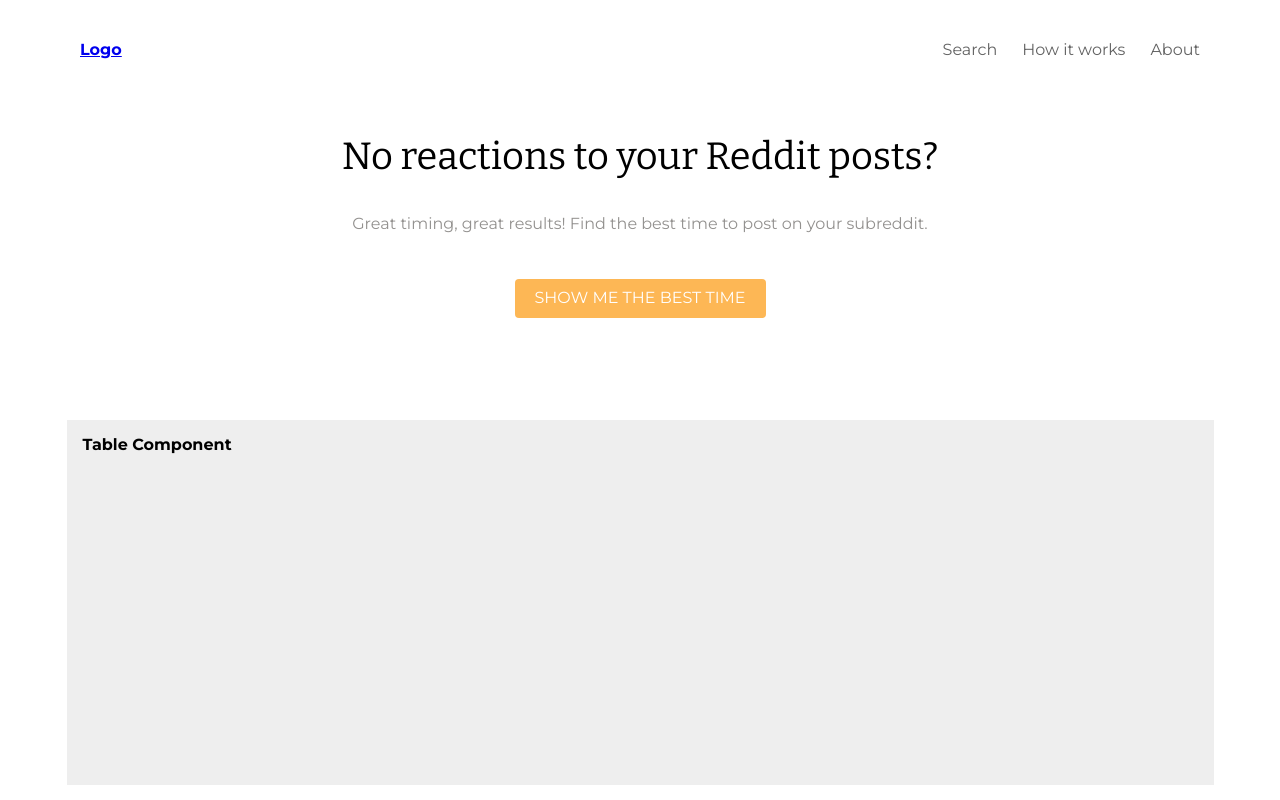
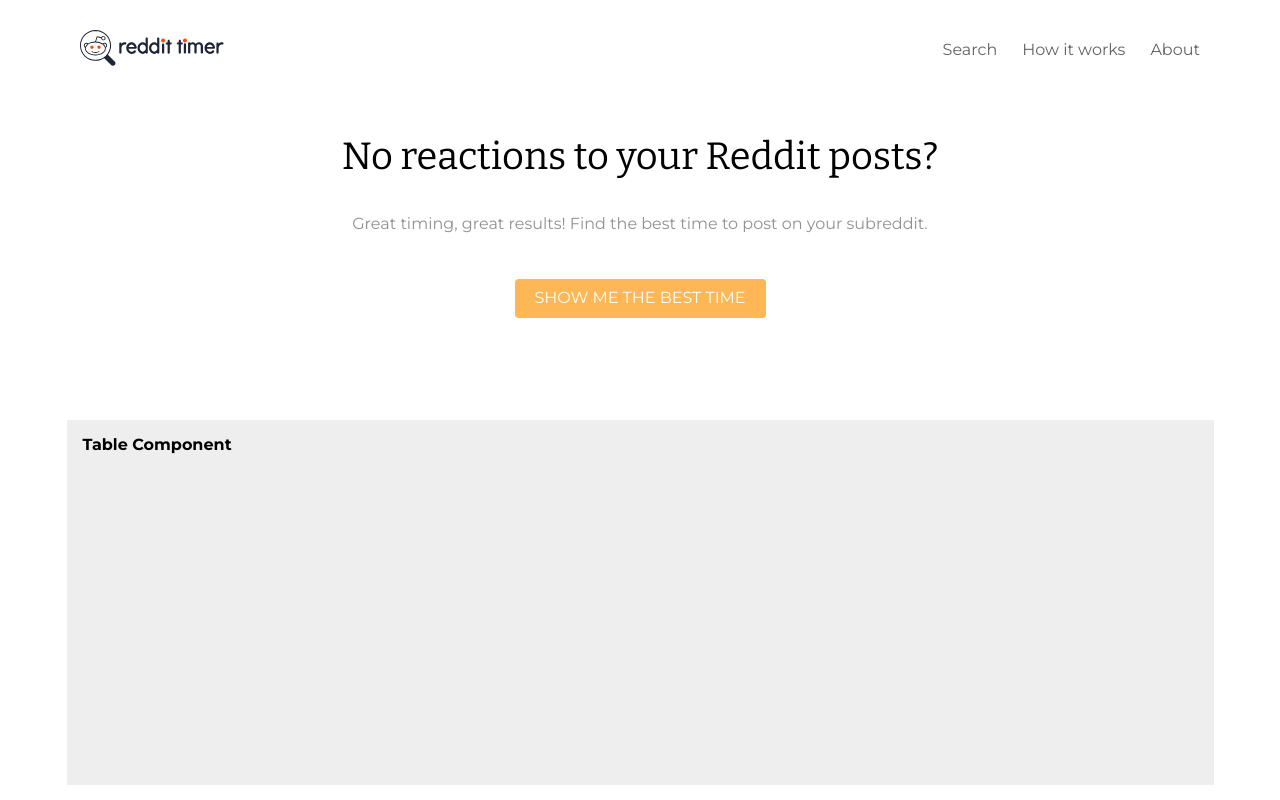
Before and after one commit to ooloo-io/reddit-timer-rotegras, a React (Create React App) app: page / in a window 1280 px wide. Built offline with nearby package versions, Linux system fonts and the light colour scheme.

Commit message:
header: Logo as svg. Logo links to home. Menu links link to their pages. Search links to searchpage with default as javascript

```diff
--- a/src/components/Header/Logo.js
+++ b/src/components/Header/Logo.js
@@ -1,6 +1,7 @@
 import React from 'react';
 import { Link } from 'react-router-dom';
 import Styled from 'styled-components';
+import { ReactComponent as NavLogo } from './logo.svg';
 
 const StyledLogo = Styled.div`
   font-weight: 700;
@@ -10,7 +11,9 @@ export default function Logo() {
   return (
     <div>
       <StyledLogo>
-        <Link to="/">Logo</Link>
+        <Link to="/">
+          <NavLogo />
+        </Link>
       </StyledLogo>
     </div>
   );
--- a/src/components/Header/NavBar.js
+++ b/src/components/Header/NavBar.js
@@ -1,5 +1,6 @@
 import React from 'react';
 import { Link } from 'react-router-dom';
+import PropTypes from 'prop-types';
 import Styled from 'styled-components';
 
 
@@ -18,12 +19,20 @@ const StyledLink = Styled(Link)`
 `;
 
 
-export default function NavBar() {
+export default function NavBar({ searchPath }) {
   return (
     <StyledNavBar>
-      <StyledLink to="/search">Search</StyledLink>
+      <StyledLink to={`/search/${searchPath}`}>Search</StyledLink>
       <StyledLink to="/how-it-works">How it works</StyledLink>
       <StyledLink to="/about">About</StyledLink>
     </StyledNavBar>
   );
 }
+
+NavBar.propTypes = {
+  searchPath: PropTypes.string,
+};
+
+NavBar.defaultProps = {
+  searchPath: 'javascript',
+};
```
Also changed, not shown: src/components/Header/logo.svg (added).
